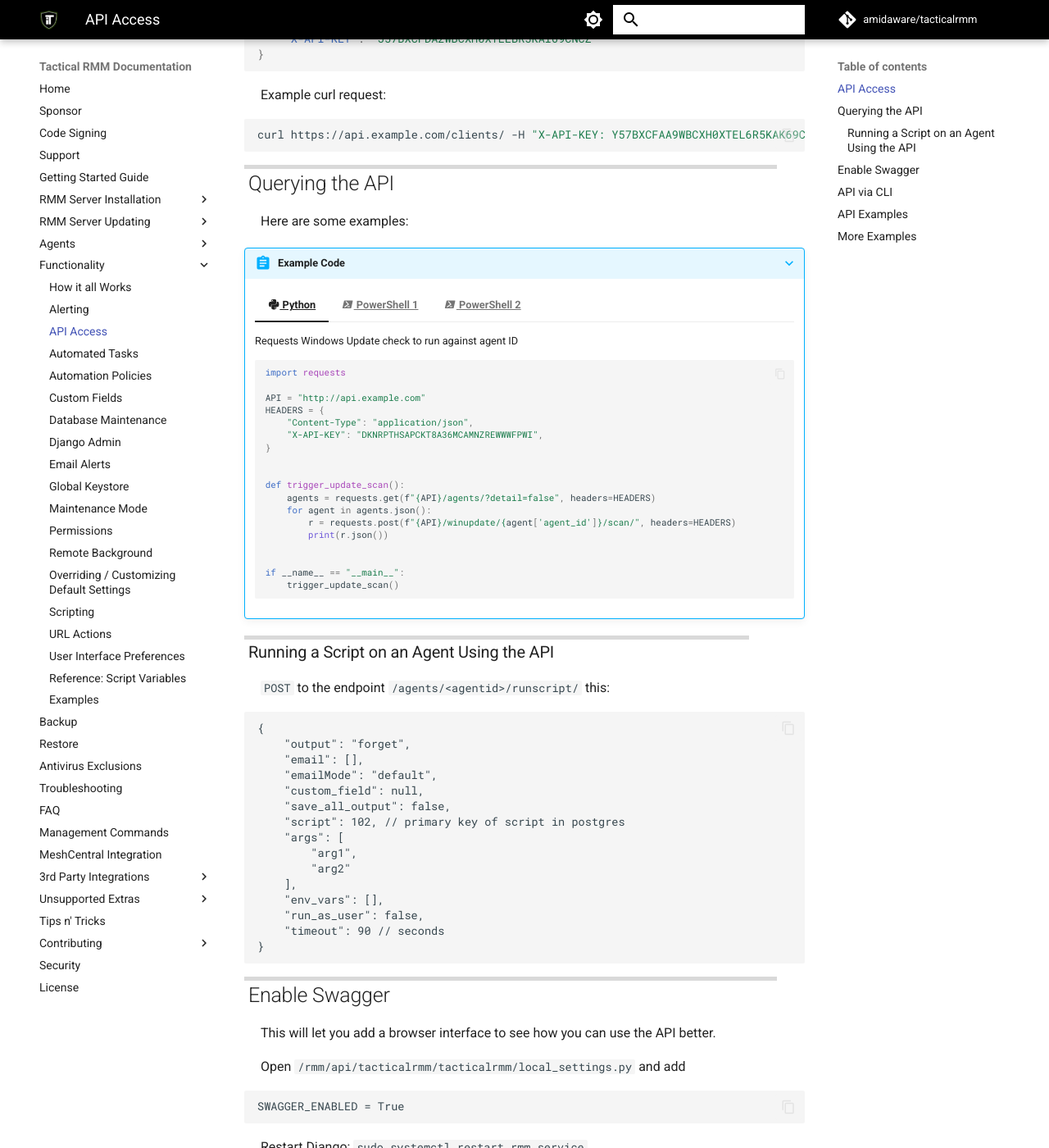
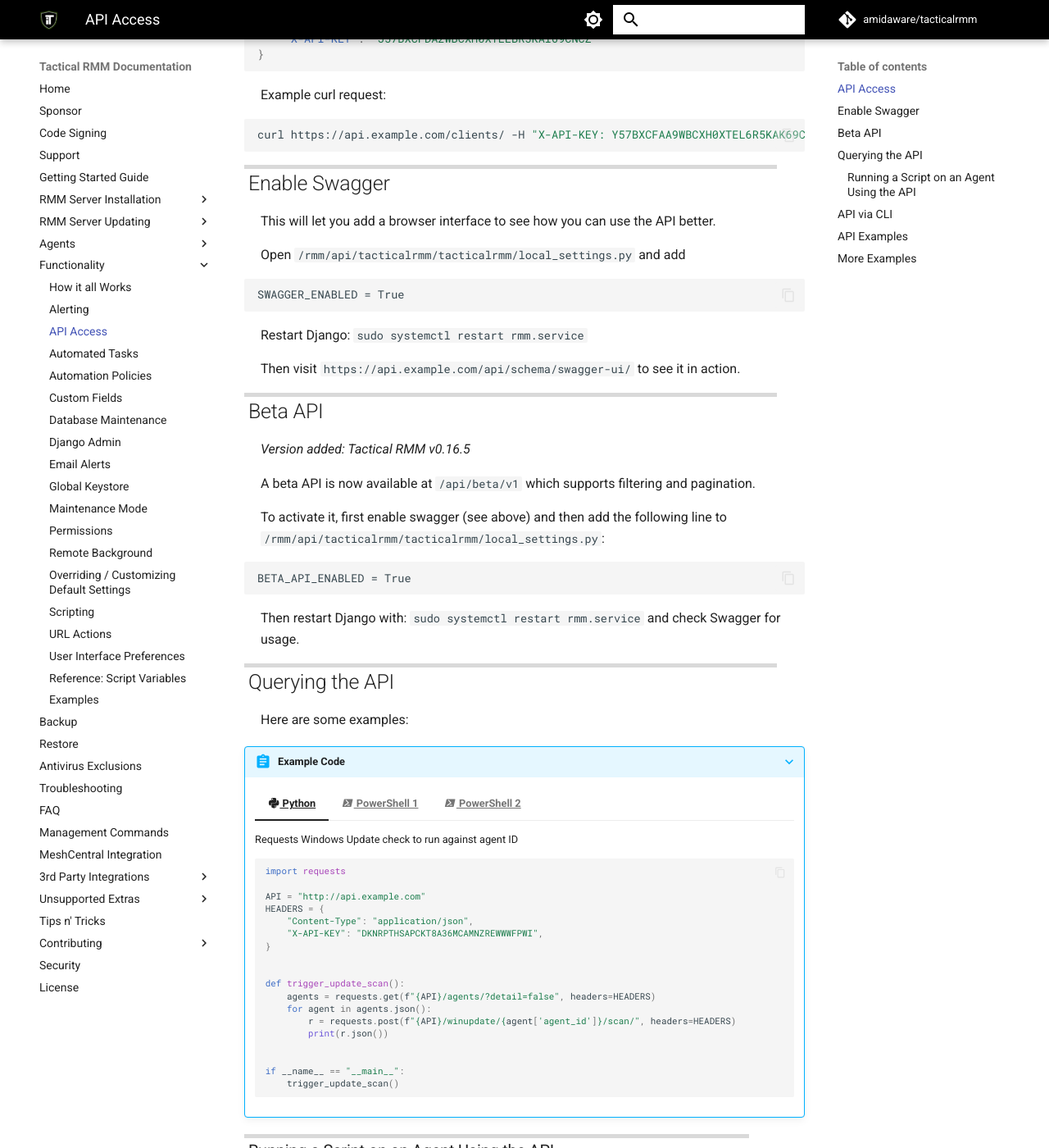
Before and after one commit to amidaware/trmm-docs, an MkDocs documentation site: the page built from docs/functions/api.md, in a window 1280 px wide and 1400 px high, scrolled down 927 px. Shown: the whole window at 82% size. Built offline with MkDocs 1.6.1 and Material for MkDocs 9.7.7, drawn with Linux system fonts in a browser that asks for light colours; comment, search, counter and statistics services are not loaded; some of the changed text lies outside the part shown.

Commit message:
add beta api

````diff
--- a/docs/functions/api.md
+++ b/docs/functions/api.md
@@ -33,6 +33,32 @@
 ```bash
 curl https://api.example.com/clients/ -H "X-API-KEY: Y57BXCFAA9WBCXH0XTEL6R5KAK69CNCZ"
 ```
+
+## Enable Swagger
+
+This will let you add a browser interface to see how you can use the API better.
+
+Open `/rmm/api/tacticalrmm/tacticalrmm/local_settings.py` and add
+
+```conf
+SWAGGER_ENABLED = True
+```
+
+Restart Django: `sudo systemctl restart rmm.service`
+
+Then visit `https://api.example.com/api/schema/swagger-ui/` to see it in action.
+
+## Beta API
+*Version added: Tactical RMM v0.16.5*
+
+A beta API is now available at `/api/beta/v1` which supports filtering and pagination.
+
+To activate it, first enable swagger (see above) and then add the following line to `/rmm/api/tacticalrmm/tacticalrmm/local_settings.py`:
+```conf
+BETA_API_ENABLED = True
+```
+
+Then restart Django with: `sudo systemctl restart rmm.service` and check Swagger for usage.
 
 ## Querying the API
 
@@ -133,20 +159,6 @@
 }
 ```
 
-## Enable Swagger
-
-This will let you add a browser interface to see how you can use the API better.
-
-Open `/rmm/api/tacticalrmm/tacticalrmm/local_settings.py` and add
-
-```conf
-SWAGGER_ENABLED = True
-```
-
-Restart Django: `sudo systemctl restart rmm.service`
-
-Then visit `https://api.example.com/api/schema/swagger-ui/` to see it in action.
-
 ## API via CLI
 
 <https://gitlab.com/NiceGuyIT/trmm-cli>
````
